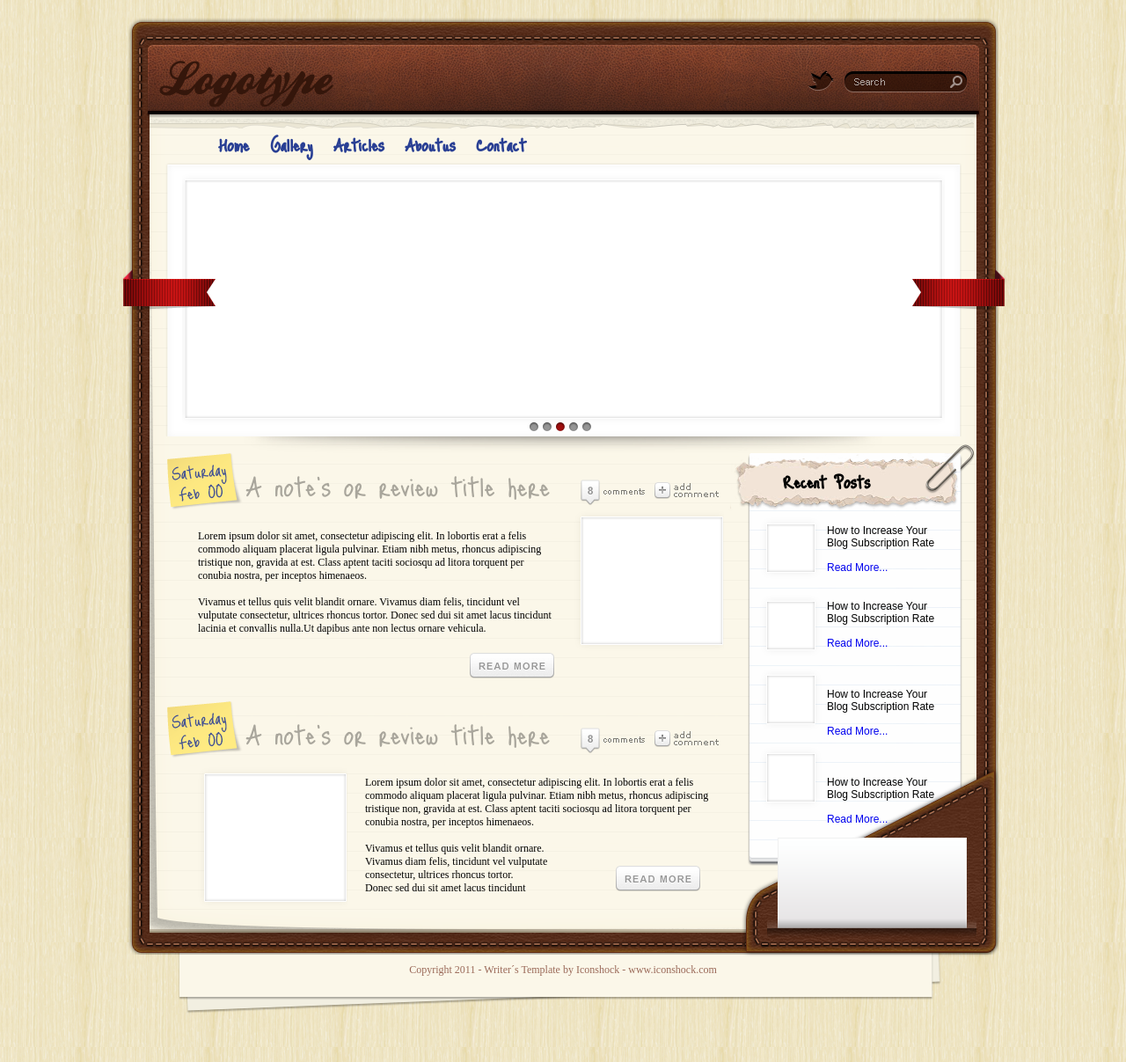
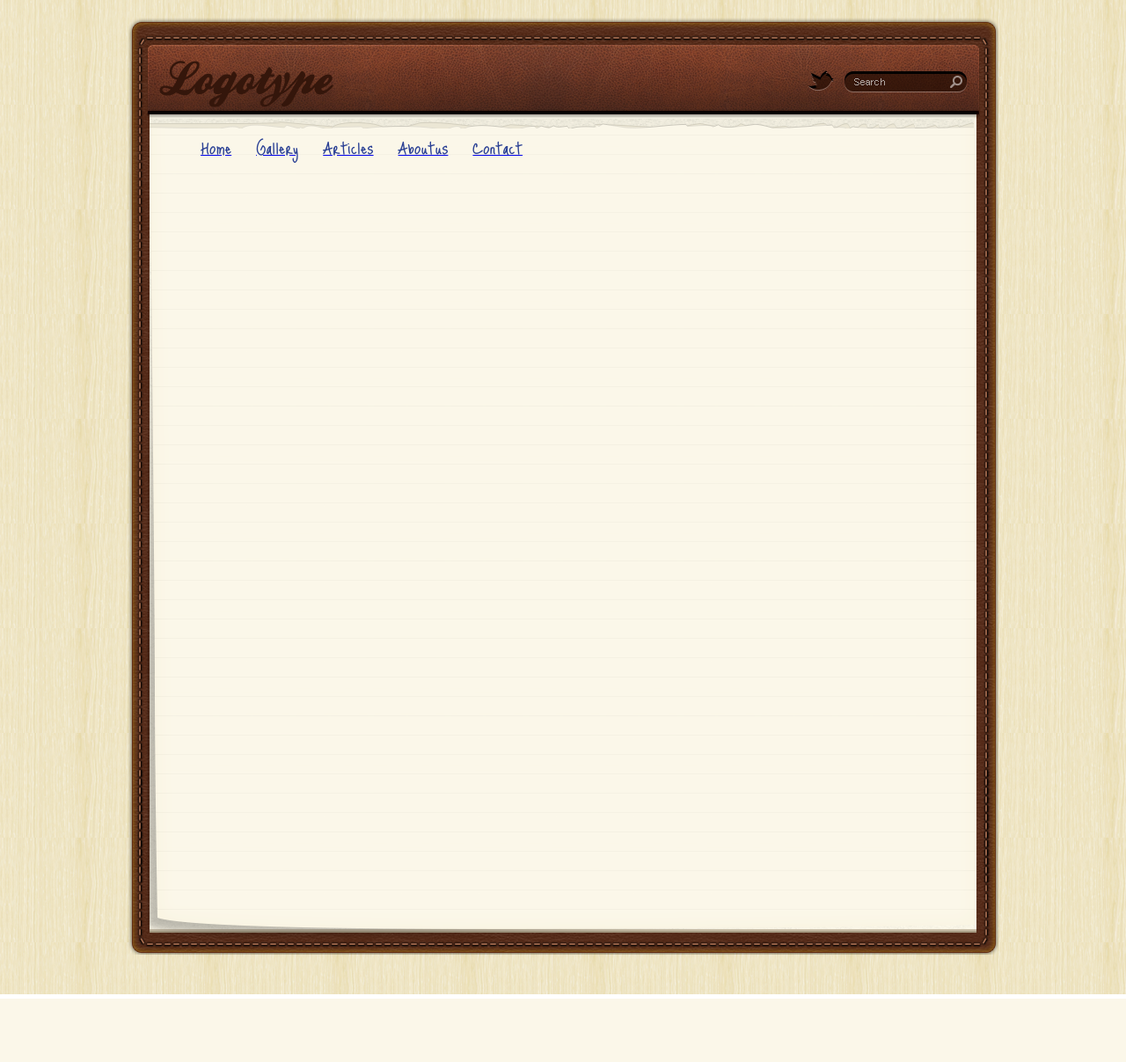
Before and after one commit to HellDevi1/uopilot, a PHP site: page /pw6/index.html in a window 1280 px wide. Shown: the whole page at 88% size. After the commit the page ends 1135 px from the top, so only its background shows below. Run offline with PHP 8.4, Linux system fonts and the light colour scheme.

Commit message:
практика 9

```diff
--- a/HC/pw6/ctil.css
+++ b/HC/pw6/ctil.css
@@ -5,9 +5,6 @@
 @font-face {
     font-family:"StilMenu";
     src: url(./fonts/JustMeAgainDownHere.ttf)
-}@font-face {
-    font-family:"Text";
-    src: url(./fonts/7fonts.ru_Verdankz.ttf)
 }
 *
 {
@@ -25,13 +22,11 @@
     margin: 0 auto;
     position: relative;
     top: 20px;
-
 }
 #stranica{
     min-width: 1000px;
     min-height: 990px;
     background-image: url(img/fon.png);
-
 }
 #footer{
     width: 990px;
@@ -74,14 +69,12 @@
     width: 940px;
     height: 940px;
     margin:0 auto;*/
-    display:inline;
 }
 li {
     display: inline;
-    padding-left: 20px;
+    margin-right: 24px;
     font-family: "StilMenu";
     font-size: 30px;
-    font-weight:bold;
     color:#293f94;
 }
 /*.tenb {
@@ -111,238 +104,5 @@ ul
 {
     width: 500px;
     height: 20px;
-    padding: 15px 504px 20px 58px;
+    padding: 18px 504px 897px 58px;
 }
-.center a{
-    text-decoration: none;
-    width: 96px;
-    height: 29px;
-}
-.shadow {
-    width: 732px;
-    height: 95px;
-    margin:auto;
-    margin-top: 230px;
-    background-image: url(img/shadow.png);
-    background-repeat: no-repeat;
-}
-.frame
-{
-    width: 905px;
-    height: 311px;
-    margin-left:18px;
-    margin-top: -330px;
-    background-image: url(img/frame.png);
-    background-repeat: no-repeat;
-}
-
-.frame_inner {
-    position: relative;
-    width: 867px;
-    height: 311px;
-    margin: 0px auto;
-    background-image: url(img/frame_inner.png);
-    background-repeat: no-repeat;
-    background-position-x: -4px;
-    background-position-y: 12px;
-}
-.tochki {
-    position: absolute;
-    bottom: 5px;
-    width: 70px;
-    height: 11px;
-    background-image: url(img/tochki.png);
-    background-repeat: no-repeat;
-    left:395px;
-}
-.left {
-    width: 109px;
-    height: 47px;
-    float: left;
-    background-image: url(img/SLeft.png);
-    margin-left: -71px;
-    margin-top: 120px;
-}
-.right {
-    width: 109px;
-    height: 47px;
-    float: right;
-    background-image: url(img/SRight.png);
-    margin-right: -72px;
-    margin-top: 120px;
-}
-.sedibar {
-    width: 250px;
-    height: 469px;
-    margin: 19px 10px 67px 680px;
-    background-image: url(img/sidebar.png);
-    background-repeat: no-repeat;
-}
-.titlebg {
-    width: 262px;
-    height: 66px;
-    background-image: url(img/titlebg.png);
-    background-repeat: no-repeat;
-    margin-left: -22px;
-}
-.RecentPosts {
-    font-family: "StilMenu";
-    font-size:30px;
-    text-align:center;
-    font-weight:bold;
-}
-.clip
-{
-    width: 57px;
-    height: 56px;
-    background-image: url(img/clip.png);
-    background-repeat: no-repeat;
-    float: right;
-    margin-top: -10px;
-    margin-right: -8px;
-}
-.posts{
-    font-family: arial;
-    font-size: 12px;
-    margin-left: 90px;
-    margin-top: 15px;
-}
-.posts1{
-    width: 180px;
-    height: 70px;
-    font-family: arial;
-    font-size: 12px;
-    margin-left: 90px;
-    margin-top: 30px;
-}
-.solapa {
-    width: 294px;
-    height: 216px;
-    background-image: url(img/solapa.png);
-    background-repeat: no-repeat;
-    margin-top: -180px;
-    margin-right: -26px;
-    margin-left: 673px;
-}
-/*.center_right {
-    width: 294px;
-    height: 545px;
-    float:left;
-}*/
-.listsola {
-    width: 238px;
-    height: 114px;
-    background-image: url(img/sololist.png);
-    background-repeat: no-repeat;
-    float:right;
-    margin-top: -135px;
-}
-.center_left {
-    width: 649px;
-    height: 507px;
-    margin-top:-573px;
-    margin-left: 20px;
-}
-.data {
-    width: 86px;
-    height: 66px;
-    background-image: url(img/data.png);
-    background-repeat: no-repeat;
-}
-.data1 {
-    width: 86px;
-    height: 66px;
-    background-image: url(img/data.png);
-    background-repeat: no-repeat;
-    margin-top:25px;
-}
-.zagolovok {
-    width: 350px;
-    height: 25px;
-    margin-left: 90px;
-    padding-top: 15px;
-}
-.fontzagol {
-    font-family:"StilMenu";
-    font-size: 48px;
-    color: #a9a69c;
-}
-.comment {
-    width: 157px;
-    height: 30px;
-    background-image: url(img/comment.png);
-    background-repeat: no-repeat;
-    margin-left: 380px;
-    margin-top:-36px;
-}
-.text {
-    width: 410px;
-    height: auto;
-    min-height:140px;
-    font-family: "Text";
-    font-size: 12px;
-    margin-left: 35px;
-    margin-top: 10px;
-}
-.text1 {
-    width: 410px;
-    height: auto;
-    min-height:140px;
-    font-family: "Text";
-    font-size: 12px;
-    margin-left: 190px;
-    padding-top: 10px;
-}
-.pic {
-    width: 170px;
-    height: 162px;
-    background-image: url(img/pic.png);
-    background-repeat: no-repeat;
-    margin-left: 463px;
-    margin-bottom: -150px;
-
-}
-.pic1 {
-    width: 170px;
-    height: 162px;
-    background-image: url(img/pic.png);
-    background-repeat: no-repeat;
-    margin-top: 10px;
-    margin-left: 35px;
-
-}
-.more {
-    width: 96px;
-    height: 29px;
-    background-image: url(img/more.png);
-    background-repeat: no-repeat;
-    margin-left: 344px;
-}
-.more1 {
-    width: 96px;
-    height: 29px;
-    background-image: url(img/more.png);
-    background-repeat: no-repeat;
-    margin-left: 510px;
-    margin-top: -50px;
-}
-#footer {
-    width: 867px;
-    height: 142px;
-    background-image: url(img/footer.png);
-    background-repeat: no-repeat;
-    background-position-y:-55px;
-    background-position-x:58px;
-    margin: 0 auto;
-}
-.futer {
-    font-family: "Text";
-    font-size: 12px;
-    text-align: center;
-    color: #9a6958;
-}
-body, html {
-    width: 100%;
-    height: 100%;
-    background-image: url(img/fon.png);
-}
--- a/HC/pw6/index.html
+++ b/HC/pw6/index.html
@@ -6,6 +6,7 @@
           <link rel="stylesheet" type="text/css" href="ctil.css">
           <title>Практическая 6 </title>
     </head>
+
     <body>
         <div id="stranica">
             <div id="all">
@@ -20,71 +21,16 @@
                         <div class="tenb">
                         </div>
                         <ul>
-                            <a href="#"><li>Home</li></a>
-                            <a href="#"><li>Gallery</li></a>
-                            <a href="#"><li>Articles</li></a>
-                            <a href="#"><li>Aboutus</li></a>
-                            <a href="#"><li>Contact</li></a>
-                        </ul>
-                        <div class="shadow"></div>
-                        <div class="frame">
-                                <div class="frame_inner">
-                                    <div class="left"></div>
-                                    <div class="right"></div>
-                                    <div class="tochki" ></div>
-                                </div>
-                        </div>
-                        <div class="center_right">
-                            <div class="sedibar">
-                                <div class="clip"></div>
-                                <div class="titlebg"><br><p class= "RecentPosts">Recent Posts</p></div>
-                                <div class="posts"><p>How to Increase Your<br>
-                                Blog Subscription Rate<br><br>
-                                <a href="#">Read More...</a>
-                                </p></div>
-                                <div class="posts1"><p>How to Increase Your<br>
-                                Blog Subscription Rate<br><br>
-                                <a href="#">Read More...</a>
-                                </p></div>
-                                <div class="posts1"><p>How to Increase Your<br>
-                                Blog Subscription Rate<br><br>
-                                <a href="#">Read More...</a>
-                                </p></div>
-                                <div class="posts1"><p>How to Increase Your<br>
-                                Blog Subscription Rate<br><br>
-                                <a href="#">Read More...</a>
-                                </p></div>
-                            </div>
-                            <div class="solapa"></div>
-                            <div class="listsola"></div>
-                        </div>
-                        <div class="center_left">
-                            <div class="data">
-                                <div class="zagolovok"><p class="fontzagol">A note’s or review title here</p>
-                                    <div class="comment"></div>
-                                </div>
-                            </div>
-                            <div class="pic"></div>
-                            <div class="text"><p>Lorem ipsum dolor sit amet, consectetur adipiscing elit. In lobortis erat a felis commodo aliquam placerat ligula pulvinar. Etiam nibh metus, rhoncus adipiscing tristique non, gravida at est. Class aptent taciti sociosqu ad litora torquent per conubia nostra, per inceptos himenaeos.<br><br>Vivamus et tellus quis velit blandit ornare. Vivamus diam felis, tincidunt vel vulputate consectetur, ultrices rhoncus tortor. Donec sed dui sit amet lacus tincidunt lacinia et convallis nulla.Ut dapibus ante non lectus ornare vehicula. </p>
-
-                            </div>
-
-                            <a href="#"><div class="more"></div></a>
-                             <div class="data1">
-                                <div class="zagolovok"><p class="fontzagol">A note’s or review title here</p>
-                                    <div class="comment"></div>
-                                </div>
-                            </div>
-                            <div class="pic1">
-                            <div class="text1"><p>Lorem ipsum dolor sit amet, consectetur adipiscing elit. In lobortis erat a felis commodo aliquam placerat ligula pulvinar. Etiam nibh metus, rhoncus adipiscing tristique non, gravida at est. Class aptent taciti sociosqu ad litora torquent per conubia nostra, per inceptos himenaeos.<br><br>Vivamus et tellus quis velit blandit ornare.<br> Vivamus diam felis, tincidunt vel vulputate<br> consectetur, ultrices rhoncus tortor.<br> Donec sed dui sit amet lacus tincidunt<br></p>
-                                </div>
-                            </div>
-                            <a href="#"><div class="more1"></div></a>
-                        </div>
+                            <a href="index.html"><li>Home</li></a>
+                            <a href="index.html"><li>Gallery</li></a>
+                            <a href="index.html"><li>Articles</li></a>
+                            <a href="index.html"><li>Aboutus</li></a>
+                            <a href="index.html"><li>Contact</li></a>
+                            </ul>
                     </div>
                 </div>
                 </div>
-            <div id="footer"><p class="futer"><br><br>Copyright 2011 - Writer´s Template by Iconshock - www.iconshock.com</p>
+            <div id="footer">
             </div>
         </div>
     </body>
```
Also changed, not shown: HC/pw6/img/sidebar.png (deleted), HC/pw6/img/solapa.png (deleted), HC/pw6/img/sololist.png (deleted), HC/pw6/img/titlebg.png (deleted), HC/pw6/img/tochki.png (deleted).
